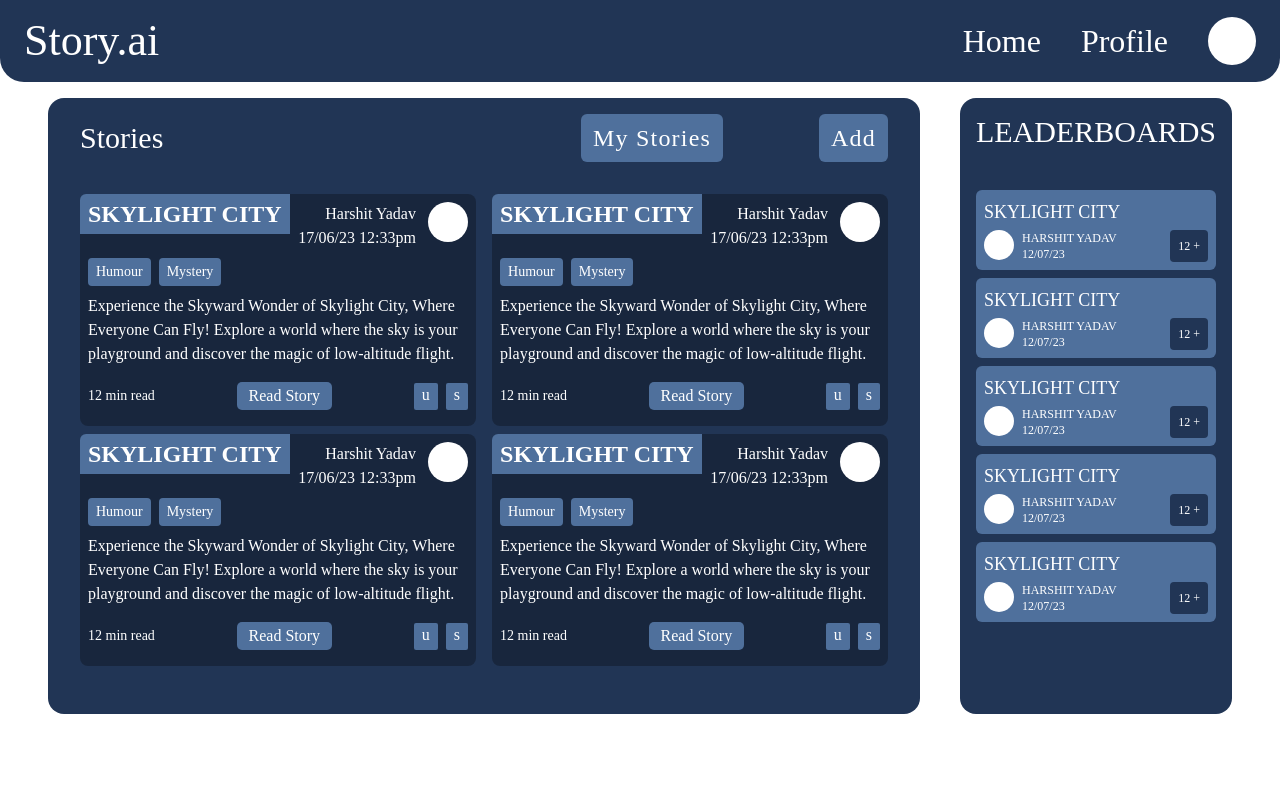
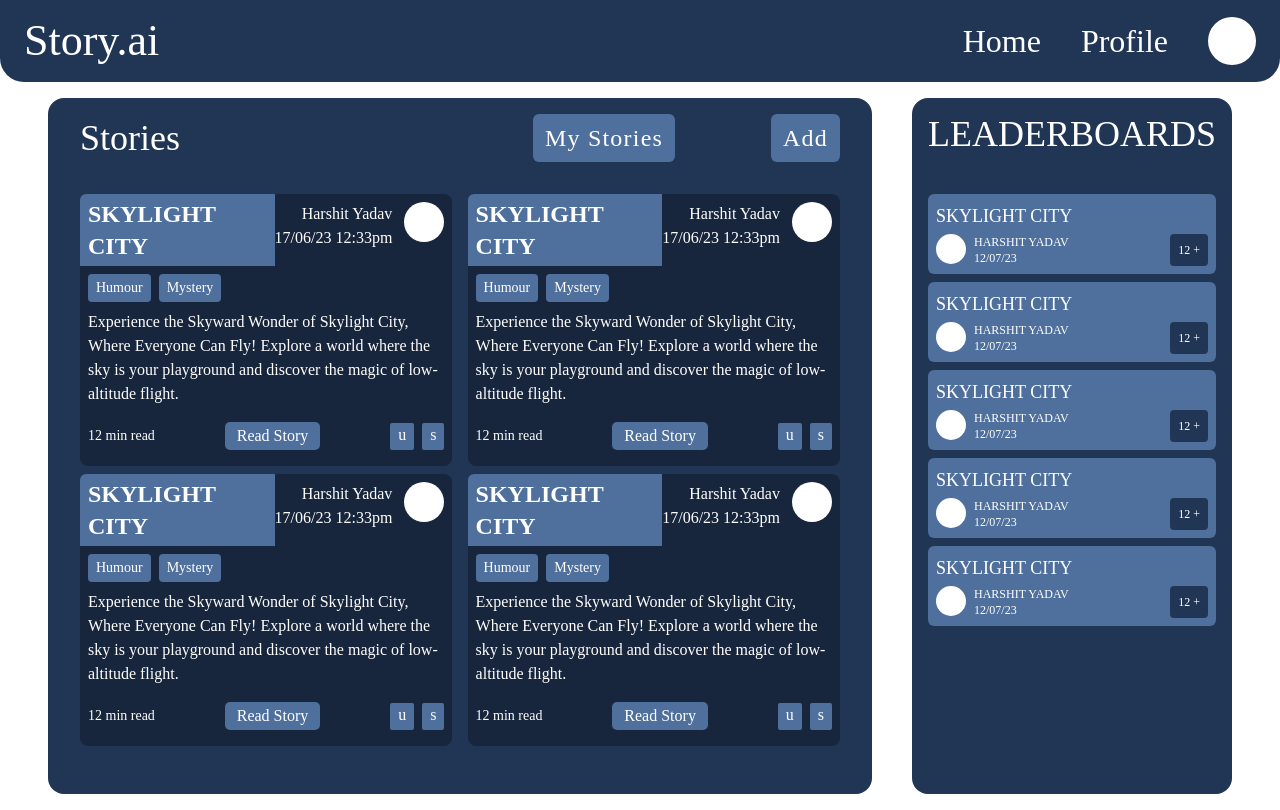
Before and after one commit to yadavhrsit/AI_Story_Generator, a React (Create React App) app in the folder frontend/: page /home/stories in a window 1280 px wide. Built offline with nearby package versions, Linux system fonts and the light colour scheme.

Commit message:
Heading font size adjusted
3xl to 4xl

```diff
--- a/frontend/src/components/leaderboard/LeaderBoard.jsx
+++ b/frontend/src/components/leaderboard/LeaderBoard.jsx
@@ -4,7 +4,7 @@ import { primary } from '../../colors'
 function LeaderBoard() {
   return (
     <div className={`min-h-full max-w-fit gap-2 px-4 py-4 flex-col rounded-lg hidden lg:flex bg-[${primary}] lg:rounded-2xl`}>
-        <p className="text-3xl w-full text-center uppercase">leaderboards</p>
+        <p className="text-4xl w-full text-center uppercase">leaderboards</p>
         <div className="flex flex-col gap-2 pt-8 w-full">
             <LeaderBoardCard/>
             <LeaderBoardCard/>
--- a/frontend/src/pages/StoriesPage.jsx
+++ b/frontend/src/pages/StoriesPage.jsx
@@ -9,7 +9,7 @@ function StoriesPage() {
       <div className="flex w-full gap-10 justify-between">
         <div className={`grow w-full p-2 rounded-lg bg-[${primary}] lg:py-4 lg:px-8 lg:rounded-2xl`}>
           <div className="w-full flex justify-between items-center">
-            <p className="text-[26px] sm:text-3xl">Stories</p>
+            <p className="text-[26px] sm:text-4xl">Stories</p>
             <div className="flex gap-2 sm:gap-6 md:gap-24 sm:text-lg md:text-2xl md:tracking-wider">
               <p className={`py-2 px-3 bg-[${secondary}] rounded-md`}>
                 <Link to={"/home/mystories"}>My Stories</Link>
```
